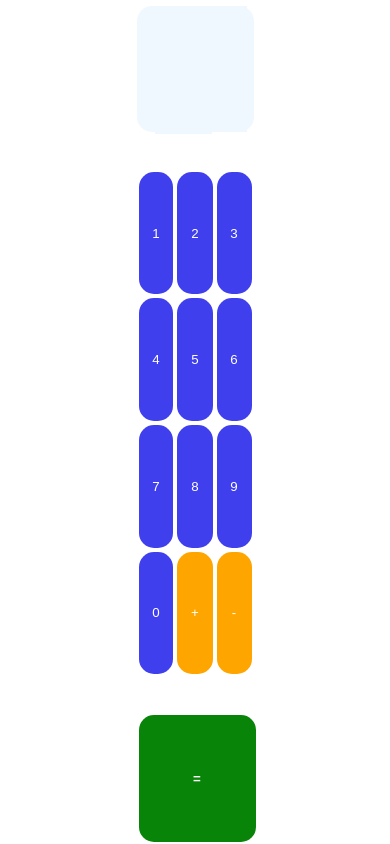
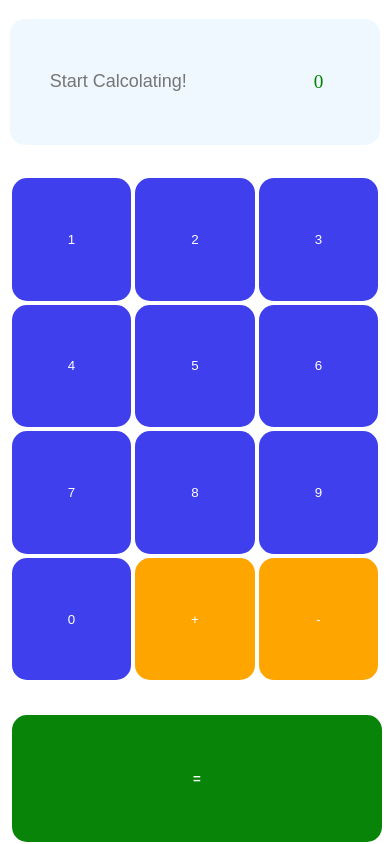
Before and after one commit to HadeelAlwadia/calculator, a React (Vite) app: page / in a window 390 px wide. Built offline with nearby package versions, Linux system fonts and the light colour scheme.

Commit message:
update on calcolator app

```diff
--- a/src/App.css
+++ b/src/App.css
@@ -1,6 +1,5 @@
 
 body{
-
   margin: 0;
 }
 
--- a/src/Components/calcolator/calcolator.css
+++ b/src/Components/calcolator/calcolator.css
@@ -17,15 +17,19 @@ main{
     height: 15%;
     margin-top: 5%;
     justify-content: space-around;
+    align-items: center;
+
   }
   .equal-value{
-    background-color: aliceblue;
-   padding-top: 40px;
+    font-size: larger;
+    color: green;
+    background-color: inherit;
     text-align: center;
     width: 20%;
   }
 
 .btns-grid{
+      font-size: larger;
     height: 60%;
     width: 100%;
     display: grid;
@@ -49,14 +53,19 @@ main{
 
 
   .entered-values{
-    background-color: aliceblue;
-
+    background-color: inherit;
+    outline: none;
     border: none;
-
     font-weight:3000px;
     border: none;
     display: block;
     width: 50%;
-    height: 100%;
     font-size:large;
   }
+
+  /* Mobile screen (screens smaller than 768px) */
+@media (max-width: 768px) {
+  main {
+    width: 95%; /* Adjust the width for smaller screens (e.g., mobile devices) */
+  }
+}
--- a/src/Components/calcolator/index.tsx
+++ b/src/Components/calcolator/index.tsx
@@ -5,7 +5,7 @@ const drawElements = (elements: string[], handleClick: any): ReactElement =>
   <section className="btns-grid">
     {elements.
       map((element: string) => <button onClick={() => handleClick(element)}
-      className={`${element==='+'||element==='-'?'operations-btn':'numbers'}`}>
+        className={`${element === '+' || element === '-' ? 'operations-btn' : 'numbers'}`}>
         {element}
       </button>)}
   </section>
@@ -14,11 +14,11 @@ const drawElements = (elements: string[], handleClick: any): ReactElement =>
 
 const Calculator: React.FC = () => {
   const [input, setInput] = useState<string>("");
-  const [equalValue, setEqualValue] = useState<string>("");
+  const [equalValue, setEqualValue] = useState<string>("0");
+  const [haveErrorFormat, setHaveErrorFormat] = useState<boolean>(false);
 
-  const handleClear = () => {
-    setInput("");
-  };
+
+
 
 
   const handleClick = (value: string) => {
@@ -28,19 +28,23 @@ const Calculator: React.FC = () => {
   const handleCalculate = () => {
     try {
       setEqualValue(eval(input).toString());  // Simple calculation using eval
-        setInput('')
+      setInput('')
     } catch (error) {
-      setInput("Error");
+      setInput('')
+      setHaveErrorFormat(true)
+      setEqualValue('0')
+
+
     }
   };
 
   return (
     <main>
-        <section className="cacl-contineer" >
-          <input value={input} className="entered-values"/>
-          <mark className="equal-value" >{equalValue}</mark>
-        </section>
-      {drawElements(['1', '2', '3','4', '5', '6','7', '8', '9','0', '+', '-'],handleClick)}
+      <section className="cacl-contineer" >
+        <input autoFocus value={input} className="entered-values" placeholder={`${haveErrorFormat ? ' Try Agian! ' : 'Start Calcolating!'}`} />
+        <mark className="equal-value" >{equalValue}</mark>
+      </section>
+      {drawElements(['1', '2', '3', '4', '5', '6', '7', '8', '9', '0', '+', '-'], handleClick)}
       <button className="equal-operation" onClick={handleCalculate}>=</button>
     </main>
 
```
